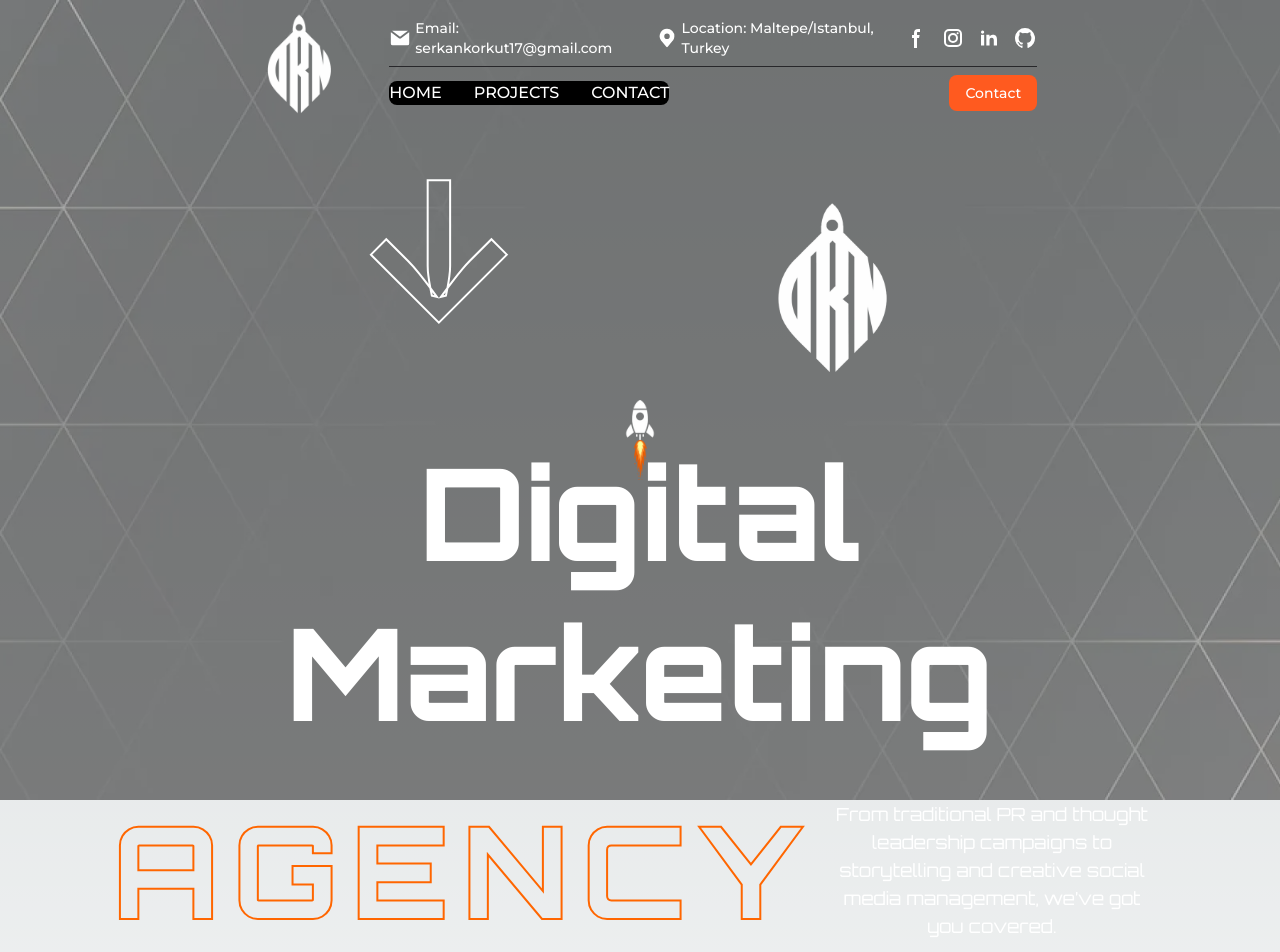
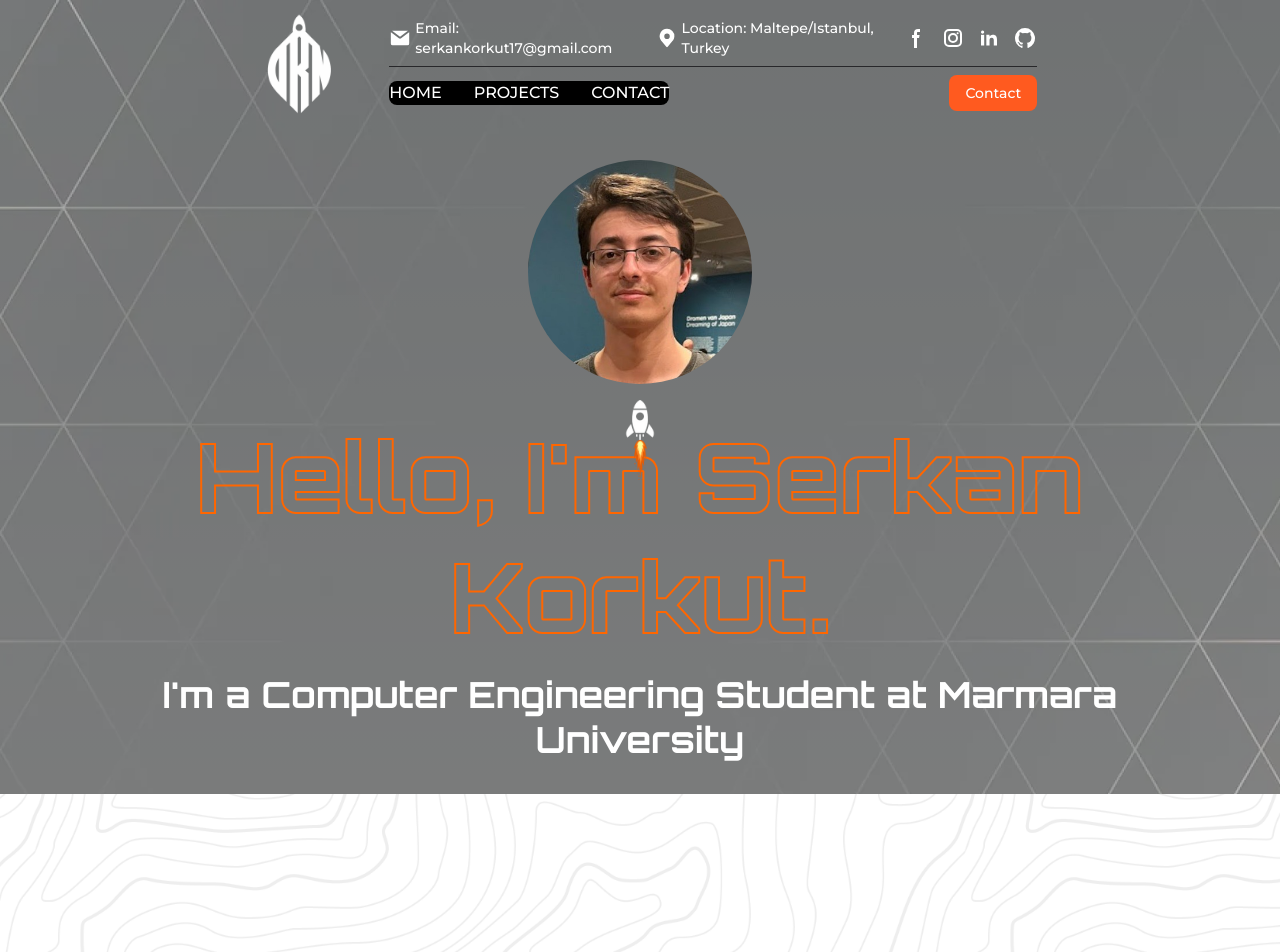
Before and after one commit to serkankorkut17/serkankorkut.dev, a Next.js app: page / in a window 1280 px wide. Shown: the top 952 px of the page. Built offline with nearby package versions, Linux system fonts and the light colour scheme.

Commit message:
hero devam

```diff
--- a/src/components/Sections/HeroSection.js
+++ b/src/components/Sections/HeroSection.js
@@ -1,60 +1,42 @@
 import Image from "next/image";
-import background from "@/images/background/banner-one-shape-1.webp"; // Replace with your background image
-import DRNDigital from "@/images/drndigital_white.png"; // Replace with your video thumbnail
+import background from "@/images/background/banner-one-shape-1.webp";
+import PP from "@/images/pp.jpeg";
 import { Orbitron } from "next/font/google";
-// import useTranslation from "@/hooks/useTranslation";
 
 const orbitron = Orbitron({ subsets: ["latin"] });
 
 export default function HeroSection() {
   return (
-    <section className="flex min-h-full flex-col items-center justify-between pt-4 px-8 md:pt-12 md:px-24">
-      {/* add backfround image */}
-      {/* <div className="bg-black bg-opacity-50 w-full h-full absolute top-0 left-0 -z-50"></div> */}
+    <section className="flex min-h-full flex-col items-center justify-between py-2 px-8 md:py-8 md:px-24">
       <Image
         src={background}
-        // layout="fill"
-        // objectFit="cover"
         priority={true}
         className="absolute -z-40 inset-0 w-full h-full object-cover opacity-50"
         alt="Background"
       />
 
-      <div className="text-center p-4 relative z-10">
-        <div className="flex flex-row items-center justify-between mx-20 sm:mx-28 md:mx-40 xl:mx-60">
-          <div className="text-6xl md:text-9xl lg:text-11xl 1.5xl:text-12xl font-bold animate-bounce arrow-outline">
-            ↓
-          </div>
-          <div className="relative w-24 h-24 md:w-40 md:h-40 lg:w-48 lg:h-48 1.5xl:w-60 1.5xl:h-60">
+      <div className="text-center relative z-10">
+        <div className="flex justify-center mx-20 sm:mx-28 md:mx-40 xl:mx-60">
+          <div className="relative w-32 h-32 md:w-48 md:h-48 lg:w-56 lg:h-56 1.5xl:w-72 1.5xl:h-72">
             <Image
-              src={DRNDigital}
-              // layout="fill"
-              // objectFit="contain"
-              className="w-full h-full object-contain"
-              alt="DRN Digital Logo"
+              src={PP}
+              className="w-full h-full object-contain rounded-full"
+              alt="Profile Picture"
             />
           </div>
         </div>
-        <div className="flex flex-col items-center mt-4">
+
+        <div className="flex flex-col items-center">
           <h1
-            className={`${orbitron.className} text-white mt-8 md:mt-2 xl:mt-8 text-7xl sm:text-8xl md:text-9xl font-extrabold leading-loose sm:leading-relaxed md:leading-tight lg:leading-tight animate-slideInFromRight`}
+            className={`${orbitron.className} text-orange-500 text-outline mt-8 md:mt-2 xl:mt-8 text-6xl sm:text-7xl md:text-8xl font-extrabold leading-loose sm:leading-relaxed md:leading-tight lg:leading-tight animate-slideInFromRight`}
           >
-            Digital Marketing {/*<span className="text-2xl">(R)</span> */}
+            Hello, I'm Serkan Korkut.
           </h1>
-          <div className="flex flex-col xl:flex-row items-center justify-center">
-            <h2
-              className={`${orbitron.className} basis-2/3 text-7xl sm:text-8xl md:text-9xl text-orange-500 tracking-widest mt-8 md:mt-4 xl:mt-8 animate-slideInFromLeft font-extrabold relative text-outline`}
-            >
-              AGENCY
-            </h2>
-            <p
-              className={`${orbitron.className} basis-1/3 text-sm md:text-lg mt-8 md:mt-2 xl:mt-8 lg:text-lg text-white p-4 animate-slideInFromRight`}
-            >
-              From traditional PR and thought leadership campaigns to
-              storytelling and creative social media management, we’ve got you
-              covered.
-            </p>
-          </div>
+          <h2
+            className={`${orbitron.className} text-white mt-4 md:mt-2 xl:mt-4 text-2xl sm:text-3xl md:text-4xl font-bold leading-loose sm:leading-relaxed md:leading-tight lg:leading-tight animate-slideInFromLeft`}
+          >
+            I'm a Computer Engineering Student at Marmara University
+          </h2>
         </div>
       </div>
     </section>
```
Also changed, not shown: src/images/pp.jpeg (added).
